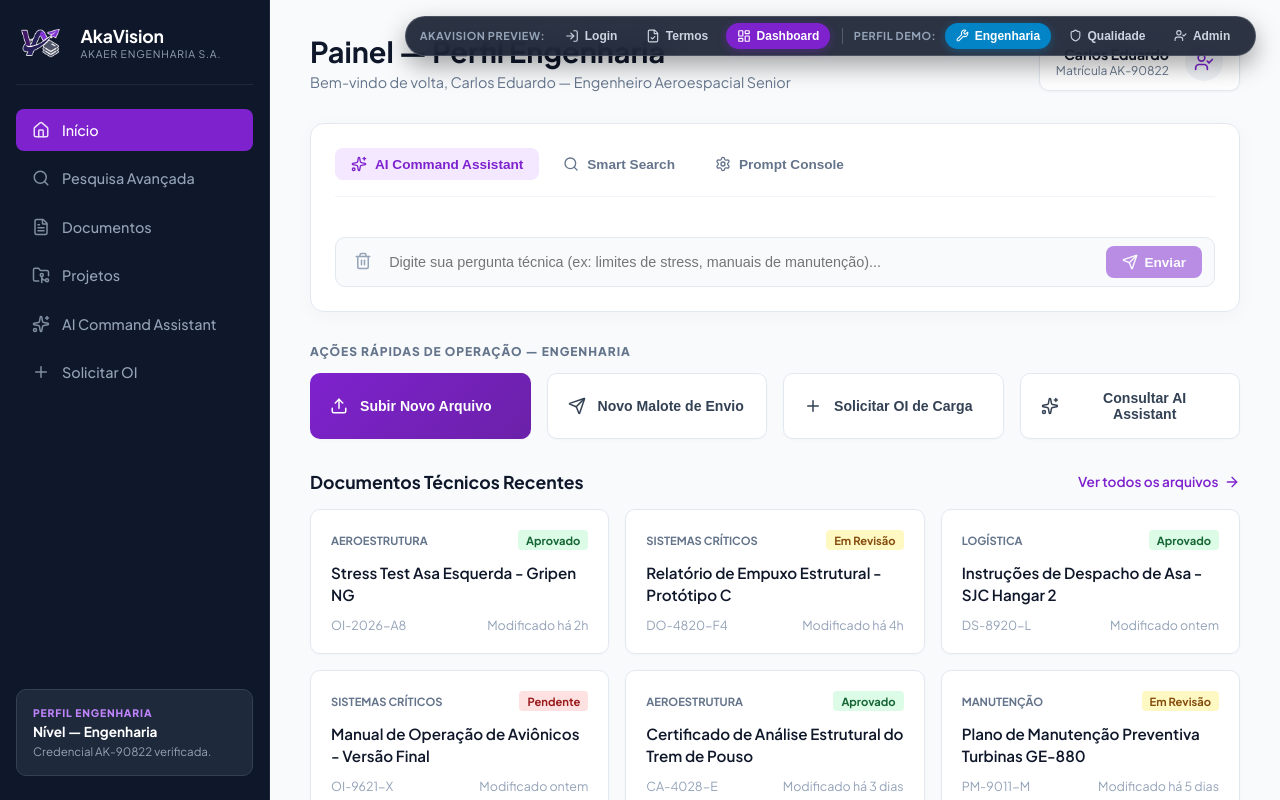
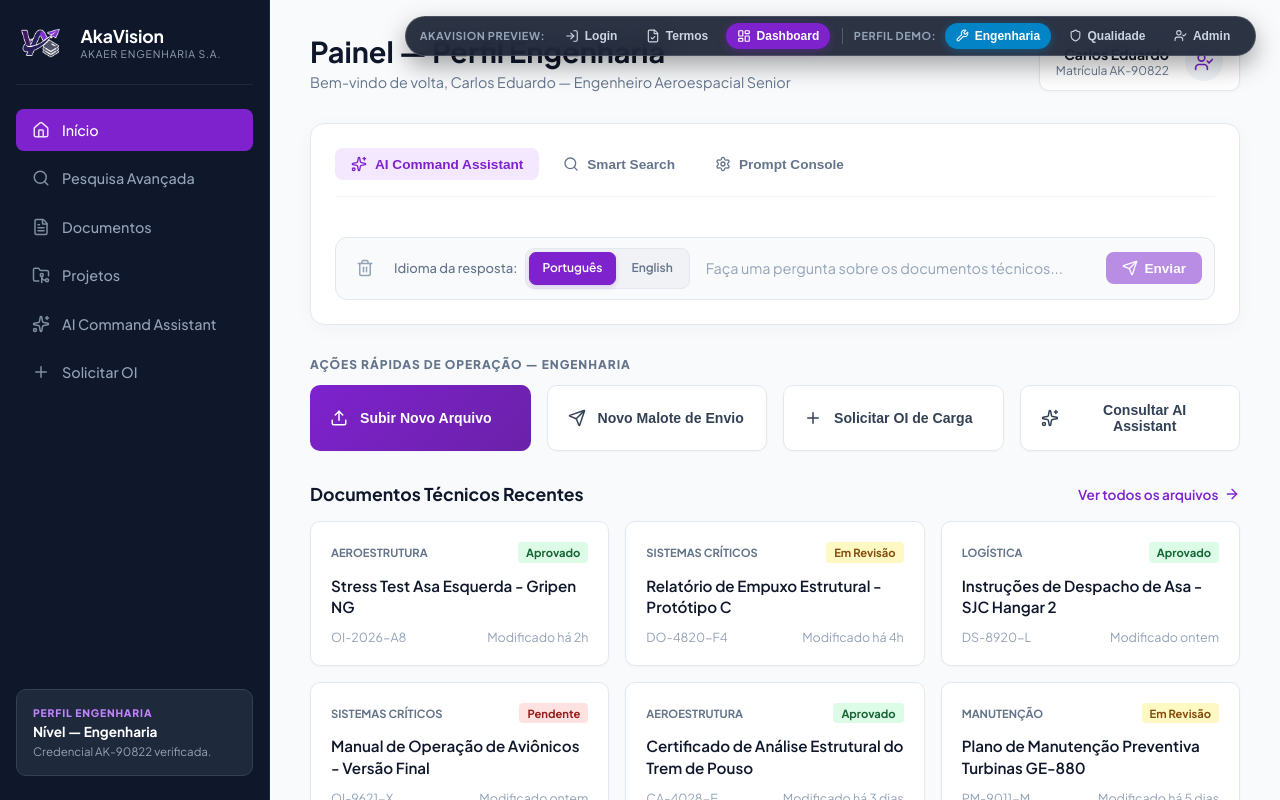
Before and after one commit to DenariusData/API-6SEM-FRONTEND, a Vue app: page / in a window 1280 px wide. Both pictures are taken after a click on the button "Dashboard". Built offline with nearby package versions, Linux system fonts and the light colour scheme.

Commit message:
feat: AKA-54 Add language selector to AI Command Assistant (#14)

```diff
--- a/src/components/DashboardView.vue
+++ b/src/components/DashboardView.vue
@@ -318,10 +318,67 @@
   };
 
   // Interação Q&A (IA com fontes via pipeline RAG do backend)
+
+  const IDIOMAS_ACEITOS = ['pt-BR', 'en'];
+
+  const idiomaSalvo = localStorage.getItem('ai-language');
+  const selectedLanguage = ref(IDIOMAS_ACEITOS.includes(idiomaSalvo) ? idiomaSalvo : 'pt-BR');
+
+  const aiTexts = {
+    'pt-BR': {
+      english: 'Resposta em inglês',
+      portuguese: 'Resposta em português',
+      language: 'Idioma da resposta:',
+      placeholder: 'Faça uma pergunta sobre os documentos técnicos...',
+      processing: 'Processando...',
+      processingMessage: 'Consultando documentos técnicos...',
+      send: 'Enviar',
+      clearChat: 'Limpar conversa',
+      sources: 'Fontes consultadas',
+      revision: 'Revisão',
+      page: 'Página',
+      defaultPage: '—',
+      defaultCategory: 'Documento Técnico',
+      similarity: 'Similaridade',
+      serviceUnavailable:
+        'O serviço de IA está indisponível no momento. Tente novamente mais tarde.',
+      genericError: 'Não foi possível obter a resposta da IA.',
+      connectionError:
+        'Não foi possível conectar ao servidor. Verifique se o backend está rodando.',
+    },
+    en: {
+      english: 'English response',
+      portuguese: 'Portuguese response',
+      language: 'Response language:',
+      placeholder: 'Ask a question about the technical documents...',
+      processing: 'Processing...',
+      processingMessage: 'Searching technical documents...',
+      send: 'Send',
+      clearChat: 'Clear conversation',
+      sources: 'Sources consulted',
+      revision: 'Revision',
+      page: 'Page',
+      defaultPage: '—',
+      defaultCategory: 'Technical Document',
+      similarity: 'Similarity',
+      serviceUnavailable: 'The AI service is currently unavailable. Please try again later.',
+      genericError: 'Could not get a response from the AI.',
+      connectionError: 'Could not connect to the server. Check that the backend is running.',
+    },
+  };
+
+  const currentAiTexts = computed(() => aiTexts[selectedLanguage.value]);
+
+  const changeLanguage = (language) => {
+    if (!IDIOMAS_ACEITOS.includes(language)) return;
+
+    selectedLanguage.value = language;
+    localStorage.setItem('ai-language', language);
+  };
+
   const aiInputQuery = ref('');
   const isProcessing = ref(false);
   const chatContainerRef = ref(null);
-
   const chatMessages = ref([]);
 
   const scrollToBottom = () => {
@@ -335,12 +392,13 @@
   const handleSendAiMessage = async () => {
     const queryText = aiInputQuery.value.trim();
 
-    // Critério de aceite: Pergunta vazia não é enviada
     if (!queryText || isProcessing.value) return;
 
-    const timeString = new Date().toLocaleTimeString([], { hour: '2-digit', minute: '2-digit' });
-
-    // Adiciona a pergunta do usuário
+    const timeString = new Date().toLocaleTimeString([], {
+      hour: '2-digit',
+      minute: '2-digit',
+    });
+
     chatMessages.value.push({
       type: 'user',
       text: queryText,
@@ -351,13 +409,18 @@
     isProcessing.value = true;
     scrollToBottom();
 
-    const pushAiMessage = (text, sources = []) => {
+    const pushAiMessage = (text, sources = [], language = selectedLanguage.value) => {
       chatMessages.value.push({
         type: 'ai',
         text,
         sources,
-        timestamp: new Date().toLocaleTimeString([], { hour: '2-digit', minute: '2-digit' }),
+        language,
+        timestamp: new Date().toLocaleTimeString([], {
+          hour: '2-digit',
+          minute: '2-digit',
+        }),
       });
+
       isProcessing.value = false;
       scrollToBottom();
     };
@@ -370,7 +433,10 @@
           'Content-Type': 'application/json',
           Authorization: `Bearer ${localStorage.getItem('akaer_token') || ''}`,
         },
-        body: JSON.stringify({ pergunta: queryText }),
+        body: JSON.stringify({
+          pergunta: queryText,
+          idioma: selectedLanguage.value,
+        }),
       });
       const data = await response.json().catch(() => ({}));
 
@@ -383,8 +449,9 @@
       if (!response.ok) {
         const detail =
           response.status === 503
-            ? 'O serviço de IA está indisponível no momento. Tente novamente mais tarde.'
-            : data.detail || 'Não foi possível obter a resposta da IA.';
+            ? currentAiTexts.value.serviceUnavailable
+            : data.detail || currentAiTexts.value.genericError;
+
         pushAiMessage(detail);
         return;
       }
@@ -393,14 +460,15 @@
         documentName: fonte.titulo,
         code: fonte.documento,
         revision: fonte.revisao || '—',
-        page: `Pág. ${fonte.pagina}`,
+        page: fonte.pagina,
         similarity: `${Math.round(fonte.similaridade * 100)}%`,
         category: 'EverySpec',
         url: fonte.url_pdf,
       }));
-      pushAiMessage(data.resposta, data.encontrou ? sources : []);
+
+      pushAiMessage(data.resposta, data.encontrou ? sources : [], data.idioma);
     } catch {
-      pushAiMessage('Não foi possível conectar ao servidor. Verifique se o backend está rodando.');
+      pushAiMessage(currentAiTexts.value.connectionError);
     }
   };
 
@@ -655,21 +723,35 @@
                 <Sparkles :size="16" />
               </div>
               <div class="ai-response-content">
-                <p class="ai-text">{{ msg.text }}</p>
+                <div v-if="msg.language" class="ai-language-tag">
+                  {{ msg.language === 'en' ? currentAiTexts.english : currentAiTexts.portuguese }}
+                </div>
+
+                <p class="ai-text">
+                  {{ msg.text }}
+                </p>
 
                 <!-- Fontes Consultadas (Critério: Nome do Documento, Revisão e Página logo abaixo) -->
                 <div v-if="msg.sources && msg.sources.length" class="sources-container">
                   <div class="sources-title-row">
                     <BookOpen :size="14" class="sources-icon" />
-                    <span>Fontes e Referências ({{ msg.sources.length }})</span>
+
+                    <span>
+                      {{ currentAiTexts.sources }}
+                      ({{ msg.sources.length }})
+                    </span>
                   </div>
+
                   <div class="sources-grid">
                     <div v-for="(src, sIdx) in msg.sources" :key="sIdx" class="source-card">
                       <div class="source-card-header">
-                        <span class="source-category-tag">{{
-                          src.category || 'Documento Técnico'
-                        }}</span>
-                        <span v-if="src.code" class="source-code-tag">{{ src.code }}</span>
+                        <span class="source-category-tag">
+                          {{ src.category || currentAiTexts.defaultCategory }}
+                        </span>
+
+                        <span v-if="src.code" class="source-code-tag">
+                          {{ src.code }}
+                        </span>
                       </div>
                       <h5 class="source-doc-name">
                         <a v-if="src.url" :href="src.url" target="_blank" rel="noopener">{{
@@ -679,23 +761,26 @@
                       </h5>
                       <div class="source-details-row">
                         <span class="source-meta-item">
-                          <strong>Revisão:</strong> {{ src.revision || 'Rev. 01' }}
+                          <strong> {{ currentAiTexts.revision }}: </strong>
+
+                          {{ src.revision || 'Rev. 01' }}
                         </span>
                         <span class="source-meta-dot">•</span>
                         <span class="source-meta-item">
-                          <strong>Página:</strong> {{ src.page || 'Pág. 1' }}
+                          <strong>{{ currentAiTexts.page }}:</strong>
+                          {{ src.page || currentAiTexts.defaultPage }}
                         </span>
                         <template v-if="src.similarity">
                           <span class="source-meta-dot">•</span>
                           <span class="source-meta-item">
-                            <strong>Similaridade:</strong> {{ src.similarity }}
+                            <strong>{{ currentAiTexts.similarity }}:</strong>
+                            {{ src.similarity }}
                           </span>
                         </template>
                       </div>
                     </div>
                   </div>
                 </div>
-
                 <!-- Suporte a documentos simplificados Legados caso existam -->
                 <div v-else-if="msg.documents && msg.documents.length" class="cited-docs-grid">
                   <div v-for="(doc, dIdx) in msg.documents" :key="dIdx" class="cited-doc-card">
@@ -717,7 +802,7 @@
               <div class="ai-response-content">
                 <div class="processing-status-card">
                   <Loader2 :size="18" class="spin-icon" />
-                  <span>Consultando base de conhecimento e gerando resposta com fontes...</span>
+                  <span> {{ currentAiTexts.processingMessage }} </span>
                 </div>
               </div>
             </div>
@@ -729,20 +814,48 @@
           <button
             type="button"
             class="btn-clear"
-            title="Limpar histórico de chat"
+            :title="currentAiTexts.clearChat"
             :disabled="isProcessing"
             @click="clearChat"
           >
             <Trash2 :size="18" />
           </button>
+
+          <div class="ai-language-selector">
+            <span class="ai-language-label">
+              {{ currentAiTexts.language }}
+            </span>
+
+            <div class="ai-language-options">
+              <button
+                type="button"
+                class="ai-language-button"
+                :class="{ selected: selectedLanguage === 'pt-BR' }"
+                @click="changeLanguage('pt-BR')"
+              >
+                Português
+              </button>
+
+              <button
+                type="button"
+                class="ai-language-button"
+                :class="{ selected: selectedLanguage === 'en' }"
+                @click="changeLanguage('en')"
+              >
+                English
+              </button>
+            </div>
+          </div>
+
           <input
             v-model="aiInputQuery"
             type="text"
-            placeholder="Digite sua pergunta técnica (ex: limites de stress, manuais de manutenção)..."
+            :placeholder="currentAiTexts.placeholder"
             class="ai-input"
             :disabled="isProcessing"
             @keyup.enter="handleSendAiMessage"
           />
+
           <button
             type="button"
             class="btn-send-ai"
@@ -750,8 +863,12 @@
             @click="handleSendAiMessage"
           >
             <Loader2 v-if="isProcessing" :size="16" class="spin-icon" />
+
             <Send v-else :size="16" />
-            <span class="btn-send-label">{{ isProcessing ? 'Processando' : 'Enviar' }}</span>
+
+            <span class="btn-send-label">
+              {{ isProcessing ? currentAiTexts.processing : currentAiTexts.send }}
+            </span>
           </button>
         </div>
       </section>
@@ -1607,20 +1724,25 @@
   .ai-input-bar {
     display: flex;
     align-items: center;
-    gap: 0.75rem;
+    gap: 12px;
+    width: 100%;
+    box-sizing: border-box;
     background: #f8fafc;
     border: 1px solid #e2e8f0;
-    padding: 0.5rem 0.75rem;
-    border-radius: 10px;
+    padding: 10px 12px;
+    border-radius: 12px;
   }
 
   .btn-clear {
-    background: none;
+    display: flex;
+    align-items: center;
+    justify-content: center;
+    flex: 0 0 auto;
+    background: transparent;
     border: none;
     color: #94a3b8;
     cursor: pointer;
-    padding: 0.35rem;
-    transition: color 0.2s;
+    padding: 8px;
   }
 
   .btn-clear:hover:not(:disabled) {
@@ -2299,4 +2421,125 @@
     border-radius: 50%;
     animation: spin 0.7s linear infinite;
   }
+
+  /* =========================================================
+   SELETOR DE IDIOMA - AI ASSISTANT
+   ========================================================= */
+
+  .ai-language-selector {
+    display: flex;
+    align-items: center;
+    gap: 8px;
+    flex: 0 0 auto;
+    white-space: nowrap;
+  }
+
+  .ai-language-label {
+    color: #64748b;
+    font-size: 13px;
+    font-weight: 500;
+  }
+
+  .ai-language-options {
+    display: flex;
+    align-items: center;
+    gap: 3px;
+    padding: 3px;
+    border: 1px solid #e2e8f0;
+    border-radius: 9px;
+    background: #f1f2f6;
+  }
+
+  .ai-input-bar .ai-language-button {
+    appearance: none;
+    -webkit-appearance: none;
+    display: inline-flex;
+    align-items: center;
+    justify-content: center;
+    border: 1px solid transparent;
+    outline: none;
+    background: transparent;
+    color: #64748b;
+    padding: 8px 12px;
+    margin: 0;
+    border-radius: 7px;
+    font-family: inherit;
+    font-size: 12px;
+    font-weight: 600;
+    line-height: 1.2;
+    cursor: pointer;
+    transition: all 0.2s ease;
+  }
+
+  .ai-input-bar .ai-language-button:hover {
+    background: #faf5ff;
+    color: #7e22ce;
+  }
+
+  .ai-input-bar .ai-language-button.selected {
+    border-color: #7e22ce;
+    background: #7e22ce;
+    color: #ffffff;
+    box-shadow: 0 2px 5px rgba(126, 34, 206, 0.2);
+  }
+
+  /* Campo de mensagem */
+
+  .ai-input-bar {
+    display: flex;
+    align-items: center;
+    gap: 12px;
+    width: 100%;
+    box-sizing: border-box;
+  }
+
+  .ai-input {
+    display: block;
+    flex: 1 1 0;
+    min-width: 0;
+    width: 0;
+    box-sizing: border-box;
+    border: none;
+    outline: none;
+    background: transparent;
+    color: #0f172a;
+    padding: 10px 4px;
+    font-family: inherit;
+    font-size: 0.9rem;
+  }
+
+  .ai-input::placeholder {
+    color: #94a3b8;
+    opacity: 1;
+  }
+
+  .ai-input:disabled {
+    opacity: 0.6;
+    cursor: not-allowed;
+  }
+
+  .btn-clear,
+  .btn-send-ai {
+    flex-shrink: 0;
+  }
+
+  @media (max-width: 760px) {
+    .ai-input-bar {
+      flex-wrap: wrap;
+    }
+
+    .ai-language-selector {
+      order: 2;
+    }
+
+    .ai-input {
+      order: 3;
+      flex: 1 1 100%;
+      width: 100%;
+    }
+
+    .btn-send-ai {
+      order: 4;
+    }
+  }
 </style>
```
